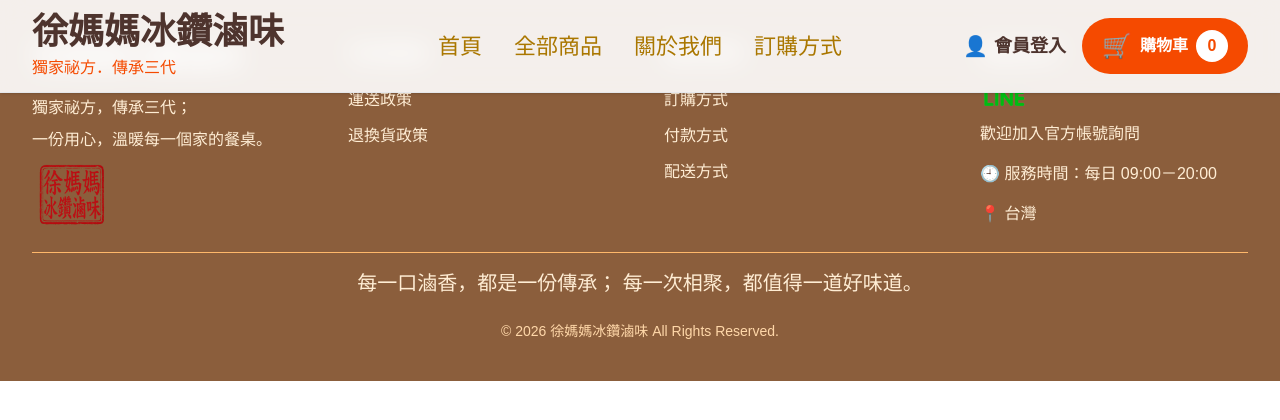
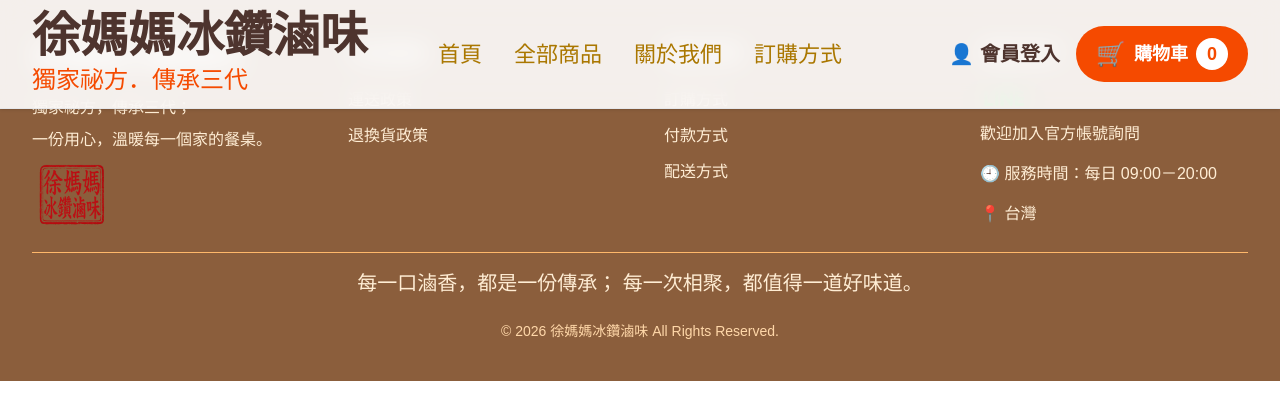
Before and after one commit to irene1728/hsumama, a Next.js app: page /order-success in a window 1280 px wide. Shown: the top 420 px of the page. Built offline with nearby package versions, Linux system fonts and the light colour scheme; no server answers.

Commit message:
導覽列會員中心再修改

```diff
--- a/components/Navbar.tsx
+++ b/components/Navbar.tsx
@@ -56,7 +56,7 @@
        <div className="order-2 flex-1 text-center md:order-none md:flex-none md:text-left md:justify-self-start">
           <Link href="/">
             <h1
-              className={`text-2xl md:text-4xl font-bold cursor-pointer transition ${
+              className={`text-3xl md:text-5xl font-bold cursor-pointer transition ${
                 isHome
   ? "text-[#4E342E]"
   : "text-[#4E342E]"
@@ -67,7 +67,7 @@
           </Link>
 
           <p
-          className={`text-xs md:text-base mt-1 transition ${
+          className={`text-sm md:text-2xl mt-1 transition ${
               isHome ? "text-[#C56A2D]" : "text-orange-600"
             }`}
           >
@@ -184,7 +184,7 @@
   {/* 會員登入 */}
 <Link
   href={isLoggedIn ? "/account" : "/account/login"}
-className={`flex items-center gap-1 font-semibold text-sm md:gap-1.5 md:text-lg transition ${
+className={`flex items-center gap-1 font-semibold text-sm md:gap-1.5 md:text-xl transition ${
     isHome
       ? "text-white drop-shadow-[0_1px_3px_rgba(0,0,0,0.8)] hover:text-amber-200"
       : "text-[#4E342E] hover:text-orange-600"
@@ -203,10 +203,10 @@
   >
    <span className="text-base md:text-2xl">🛒</span>
 
-   <span className="text-xs md:text-base">購物車</span>
+   <span className="text-sm md:text-lg">購物車</span>
 
     <span className="bg-white text-orange-600 transition-all
-  duration-300 rounded-full min-w-5 h-5 md:min-w-8 md:h-8 flex items-center justify-center text-xs md:text-base font-bold px-1 md:px-2"
+  duration-300 rounded-full min-w-5 h-5 md:min-w-8 md:h-8 flex items-center justify-center text-sm md:text-lg font-bold px-1 md:px-2"
     >
       {totalQuantity}
     </span>
```
